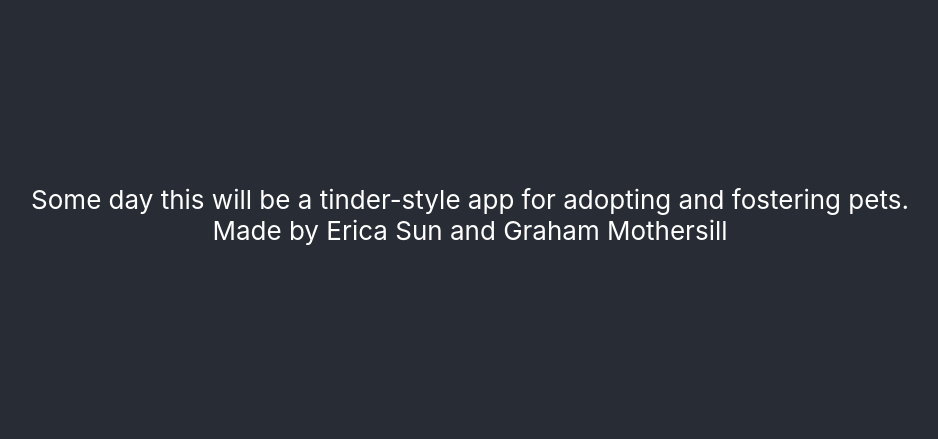
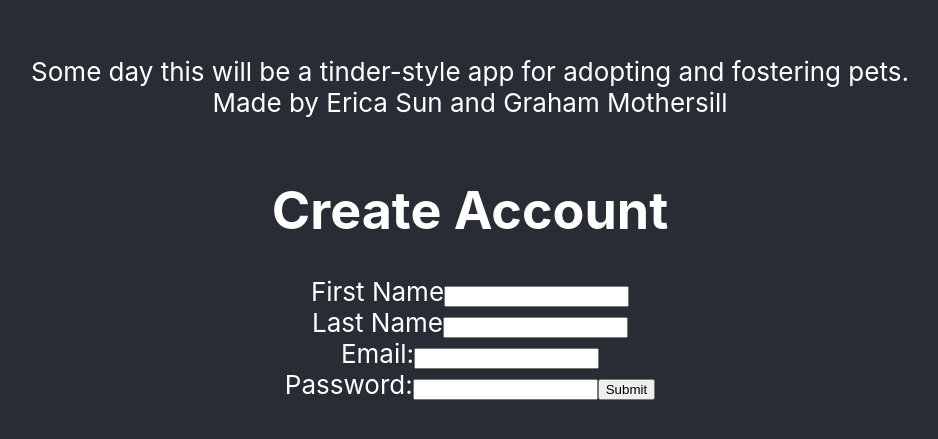
Before and after one commit to GrandMothersill/adoptr, a React (Create React App) app in the folder adoptr-frontend/: page / in a window 1280 px wide. Shown: the part 185-624 px from the top of the page, without its empty margins (170-1108 px from the left). Built offline with nearby package versions, Linux system fonts and the light colour scheme.

Commit message:
build simple user register component

```diff
--- a/adoptr-frontend/src/App.js
+++ b/adoptr-frontend/src/App.js
@@ -1,8 +1,11 @@
 import React from 'react';
-import logo from './logo.svg';
 import './App.css';
+import UserRegistration from "./userRegistration.js";
 
 function App() {
+
+
+
   return (
     <div className="App">
       <header className="App-header">
@@ -13,7 +16,10 @@
           Made by Erica Sun and Graham Mothersill
         </p>
 
+        <UserRegistration />
+
       </header>
+
     </div>
   );
 }
--- /dev/null
+++ b/adoptr-frontend/src/userRegistration.js
@@ -0,0 +1,74 @@
+import React from 'react';
+
+function UserRegistration(props) {
+
+    const [email, setEmail] = React.useState("");
+    const [password, setPassword] = React.useState("");
+    const [firstName, setFirstName] = React.useState("");
+    const [lastName, setLastName] = React.useState("");
+
+
+    const handleSubmit = (event) => {
+        console.log(`
+    Email: ${email}
+    Password: ${password}
+    First Name: ${firstName}
+    Last Name: ${lastName}
+  `);
+
+        event.preventDefault();
+    }
+
+    return (
+
+        <form onSubmit={handleSubmit}>
+            <h1>Create Account</h1>
+
+            <label>
+                First Name
+        <input
+                    name="firstName"
+                    type="firstName"
+                    value={firstName}
+                    onChange={e => setFirstName(e.target.value)}
+                    required />
+            </label>
+            <br></br>
+            <label>
+                Last Name
+        <input
+                    name="lastName"
+                    type="lastName"
+                    value={lastName}
+                    onChange={e => setLastName(e.target.value)}
+                    required />
+            </label>
+
+            <br></br>
+            <label>
+                Email:
+        <input
+                    name="email"
+                    type="email"
+                    value={email}
+                    onChange={e => setEmail(e.target.value)}
+                    required />
+            </label>
+            <br></br>
+            <label>
+                Password:
+        <input
+                    name="password"
+                    type="password"
+                    value={password}
+                    onChange={e => setPassword(e.target.value)}
+                    required />
+            </label>
+
+            <button>Submit</button>
+        </form>
+
+    );
+}
+
+export default UserRegistration;
```
Also changed, not shown: 1 other file (tests, documents, lock files or other folders).
